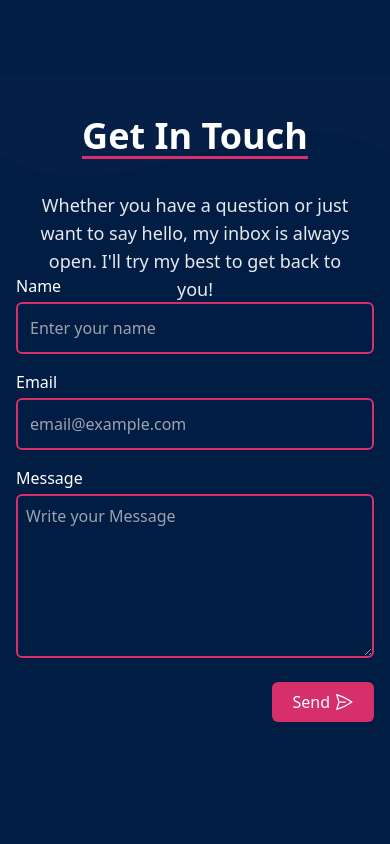
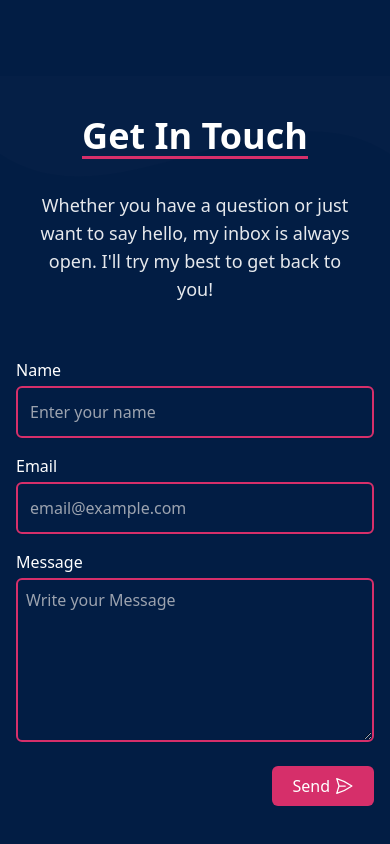
Before and after one commit to JoaoCoelho2003/bio, a Vue app: page /contact in a window 390 px wide. Shown: the part 2456-3300 px from the top of the page. Built offline with nearby package versions, Linux system fonts and the light colour scheme.

Commit message:
fix: more responsive

```diff
--- a/src/views/ContactView.vue
+++ b/src/views/ContactView.vue
@@ -17,7 +17,7 @@
         </div>
       </div>
       <div class="flex justify-center items-center w-full z-10 px-4 md:px-20">
-        <form @submit.prevent="submitForm" class="grid grid-cols-1 md:grid-cols-2 gap-4 w-full max-w-3xl">
+        <form @submit.prevent="submitForm" class="grid grid-cols-1 md:grid-cols-2 gap-4 w-full max-w-3xl mt-[20vh] md:mt-[5vh]">
           <div>
             <label for="name" class="block text-md font-light text-white">Name</label>
             <input type="text" id="name" v-model="formData.name" placeholder="Enter your name" required
```
